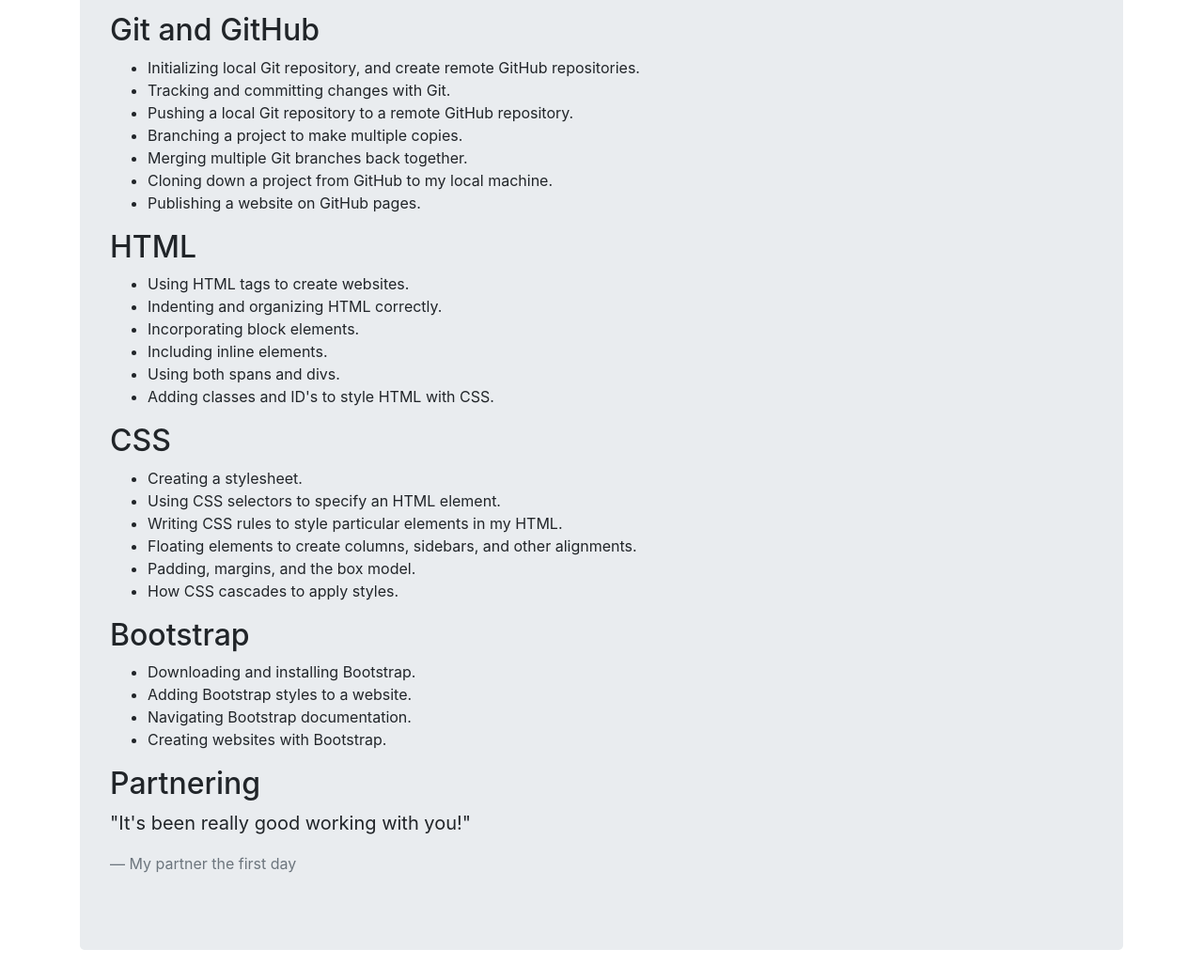
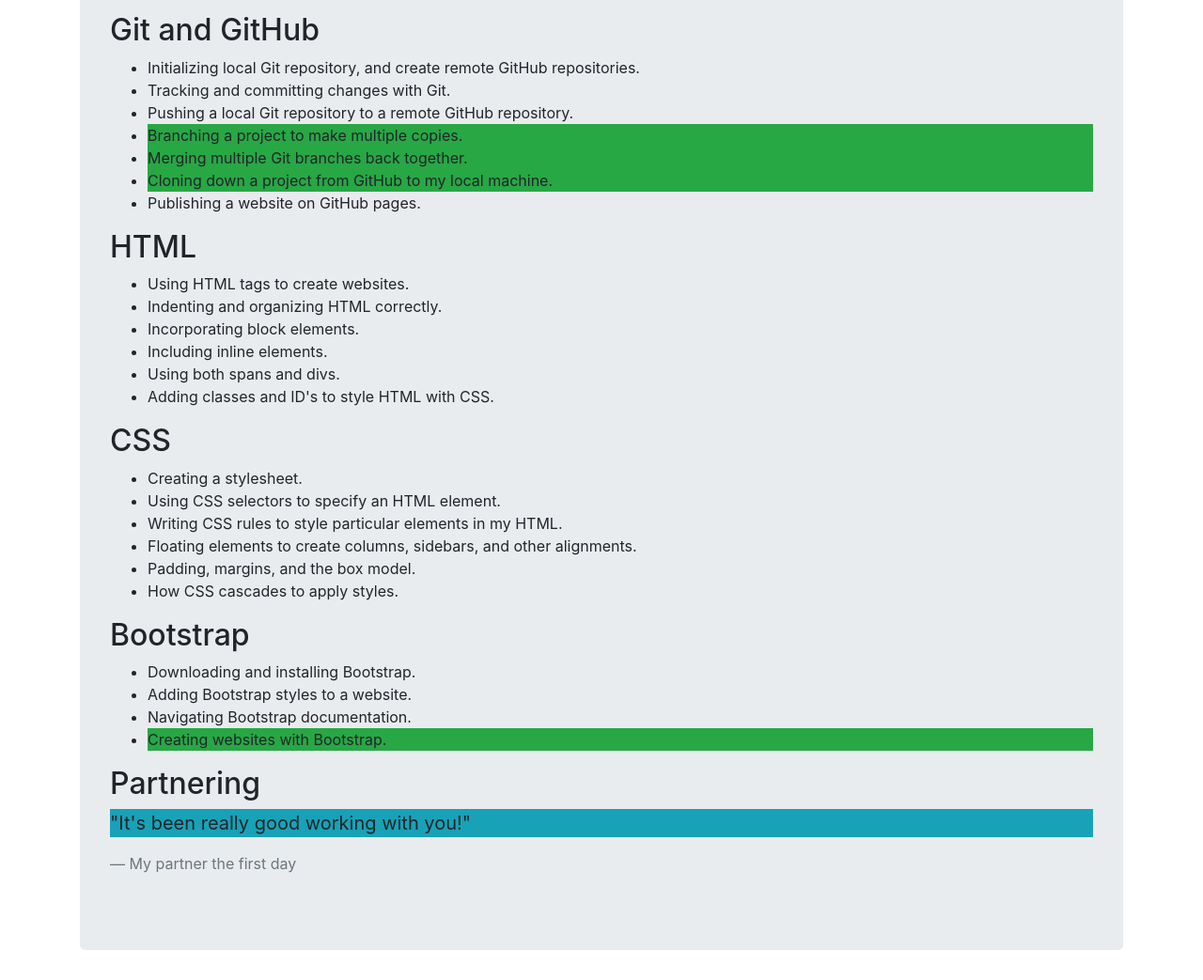
Before and after one commit to bodwood/Bootstrap-Example, a plain HTML site: page index.html in a window 1280 px wide. Shown: the part 305-1348 px from the top of the page at 94% size. Drawn offline with Linux system fonts and the light colour scheme.

Commit message:
add highlights to items within the unordered lists, which I learned today

```diff
--- a/index.html
+++ b/index.html
@@ -24,9 +24,9 @@
     <li>Initializing local Git repository, and create remote GitHub repositories.</li>
     <li>Tracking and committing changes with Git.</li>
     <li>Pushing a local Git repository to a remote GitHub repository.</li>
-    <li>Branching a project to make multiple copies.</li>
-    <li>Merging multiple Git branches back together.</li>
-    <li>Cloning down a project from GitHub to my local machine.</li>
+    <li class="bg-success">Branching a project to make multiple copies.</li>
+    <li class="bg-success">Merging multiple Git branches back together.</li>
+    <li class="bg-success">Cloning down a project from GitHub to my local machine.</li>
     <li>Publishing a website on GitHub pages.</li>
   </ul>
   <h2>HTML</h2>
@@ -52,11 +52,11 @@
     <li>Downloading and installing Bootstrap.</li>
     <li>Adding Bootstrap styles to a website.</li>
     <li>Navigating Bootstrap documentation.</li>
-    <li>Creating websites with Bootstrap.</li>
+    <li class="bg-success">Creating websites with Bootstrap.</li>
   </ul>
   <h2>Partnering</h2>
       <blockquote class="blockquote">
-        <p>"It's been really good working with you!"</p>
+        <p class="bg-info">"It's been really good working with you!"</p>
         <footer class="blockquote-footer">My partner the first day</footer>
       </blockquote>
   </div>
```
